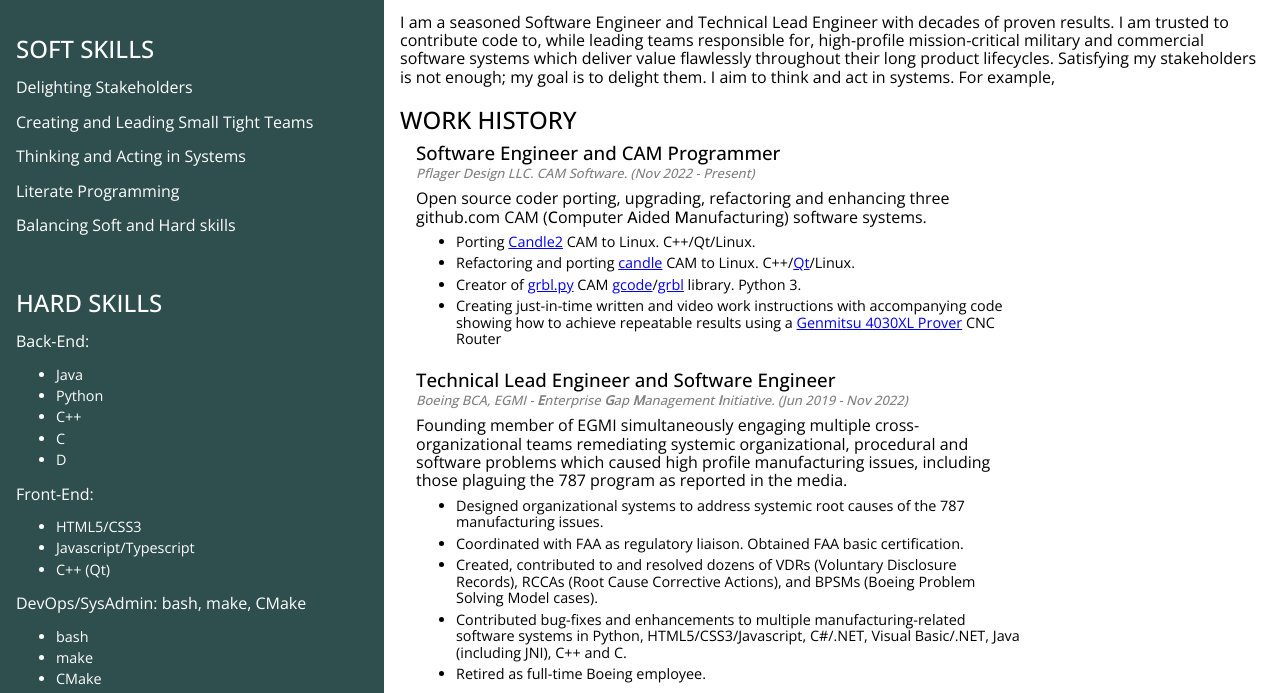
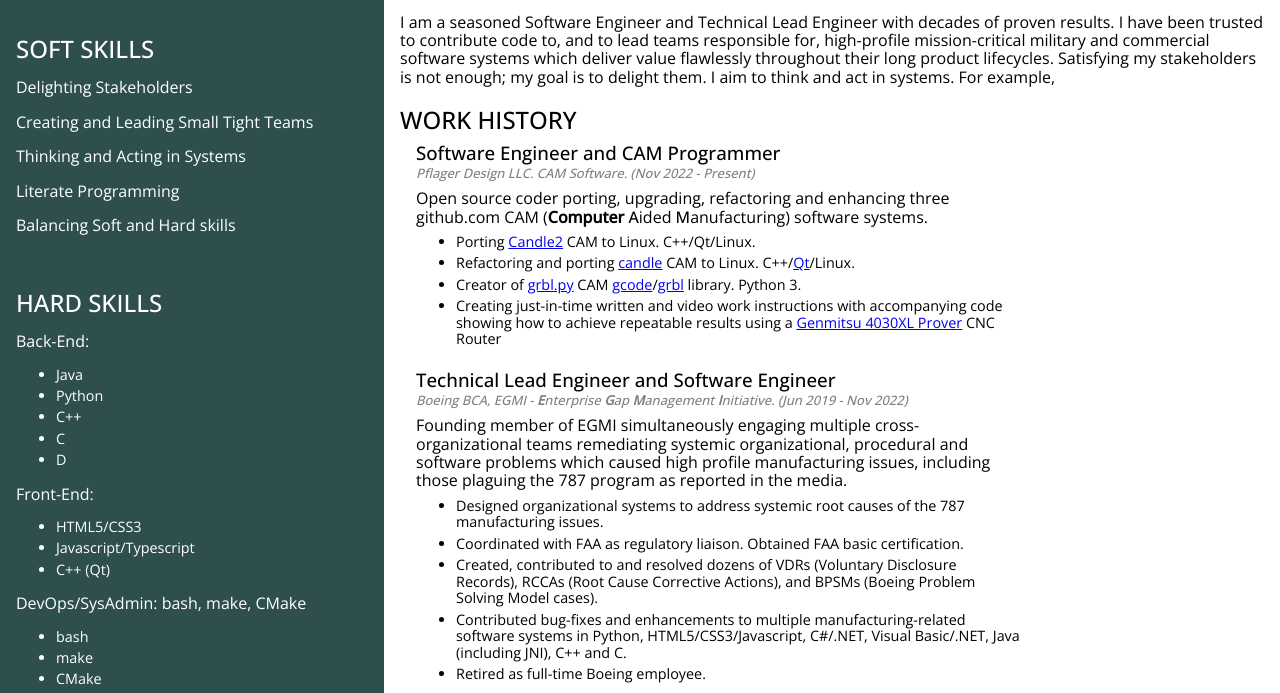
Before and after one commit to pflagerd/pflagerd.github.io, a plain HTML site: page index.html in a window 1280 px wide. Shown: the part 83-776 px from the top of the page. Drawn offline with nearby package versions, Linux system fonts and the light colour scheme.

Commit message:
Minor adjustments. Re-read.

```diff
--- a/css/styles.css
+++ b/css/styles.css
@@ -21,6 +21,10 @@
 body {
     font-family: 'Open Sans', sans-serif;
     font-weight: 300
+}
+
+.first-letter-bold::first-letter {
+    font-weight: bold;
 }
 
 h1 {
--- a/index.html
+++ b/index.html
@@ -60,7 +60,7 @@
                 </section>
                 <br>
                 <section id="summary">
-                    I am a seasoned Software Engineer and Technical Lead Engineer with decades of proven results. I am trusted to contribute code to, while leading teams responsible for, high-profile mission-critical military and commercial software systems which deliver value flawlessly throughout their long product lifecycles.
+                    I am a seasoned Software Engineer and Technical Lead Engineer with decades of proven results. I have been trusted to contribute code to, and to lead teams responsible for, high-profile mission-critical military and commercial software systems which deliver value flawlessly throughout their long product lifecycles.
                     Satisfying my stakeholders is not enough; my goal is to delight them.  I aim to think and act in systems. For example,
                     <!-- This means continuously interviewing stakeholders to discover pain points, and then measurably addressing those pain points.
                     For end-users, this means outstanding UI design Gestalt, and streamlined work-flows.  I embrace Dieter Ram's 10 Laws of Design as applied to user experience.
@@ -75,7 +75,7 @@
                         <h3>Software Engineer and <span title="Computer Aided Manufacturing">CAM</span> Programmer</h3>
                         <p class="company">Pflager Design LLC. <span title="Computer Aided Manufacturing">CAM</span> Software. (<time datetime="2022-11">Nov 2022</time> - <time datetime="Present">Present</time>)</p>
 
-                        <p class="role">Open source coder porting, upgrading, refactoring and enhancing three github.com CAM (<b>C</b>omputer <b>A</b>ided <b>M</b>anufacturing) software systems.</p>
+                        <p class="role">Open source coder porting, upgrading, refactoring and enhancing three github.com CAM (<span style="font-weight: bold;"  class="first-letter-bold">Computer</span> <b>A</b>ided <b>M</b>anufacturing) software systems.</p>
                         <ul>
                             <li>Porting <a href="https://github.com/pflagerd/Candle2" target="_blank">Candle2</a> CAM to Linux. C++/Qt/Linux.</li>
                             <li>Refactoring and porting <a href="https://github.com/pflagerd/candle" target="_blank">candle</a> CAM to Linux. C++/<a href="https://www.qt.io/" target="_blank>">Qt</a>/Linux.</li>
```
